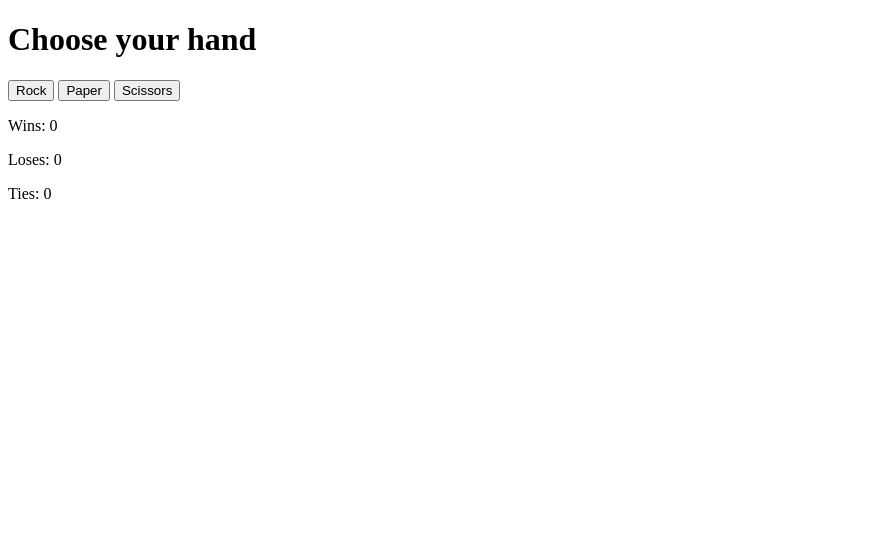
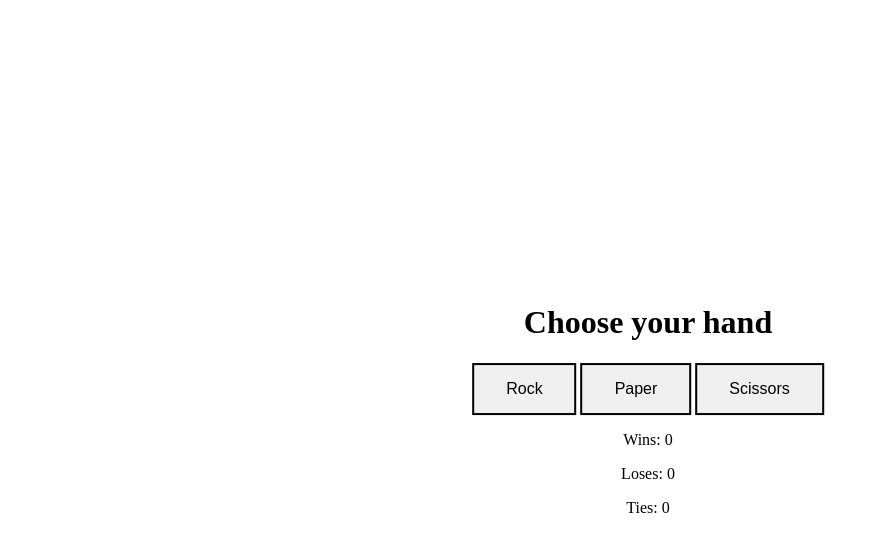
Before and after one commit to KP-90/odin-rock, a plain HTML site: page index.html in a window 1280 px wide. Shown: the whole page, without its empty margins (0-880 px from the left). Drawn offline with Linux system fonts and the light colour scheme.

Commit message:
Adding CSS

```diff
--- a/index.html
+++ b/index.html
@@ -4,6 +4,7 @@
     <meta charset="UTF-8">
     <meta http-equiv="X-UA-Compatible" content="IE=edge">
     <meta name="viewport" content="width=device-width, initial-scale=1.0">
+    <link rel="stylesheet" href="style.css">
     <script src="script.js" defer></script>
     <title>RPS</title>
 </head>
@@ -13,9 +14,12 @@
         <p><span id="compChoice"></span></p>
 
     </div>
-    <button id="rock" class="btn">Rock</button>
-    <button id="paper" class="btn">Paper</button>
-    <button id="scissors" class="btn">Scissors</button>
+    <div id="buttons">
+        <button id="rock" class="btn">Rock</button>
+        <button id="paper" class="btn">Paper</button>
+        <button id="scissors" class="btn">Scissors</button>
+    </div>
+
     <div id="score">
         <p>Wins: <span id="wins"></span></p>
         <p>Loses: <span id="loses"></span></p>
--- /dev/null
+++ b/style.css
@@ -0,0 +1,26 @@
+body {
+    position: fixed;
+    top: 50%;
+    left: 50%;
+    transform: translate(-50%, -50%);
+}
+#results {
+    text-align: center;
+}
+
+#buttons {
+    text-align: center;
+}
+
+button {
+    padding: 15px 32px;
+    text-align: center;
+    text-decoration: none;
+    font-size: 16px;
+    border: black solid 2px;
+}
+
+#score {
+    text-align: center;
+
+}
```
